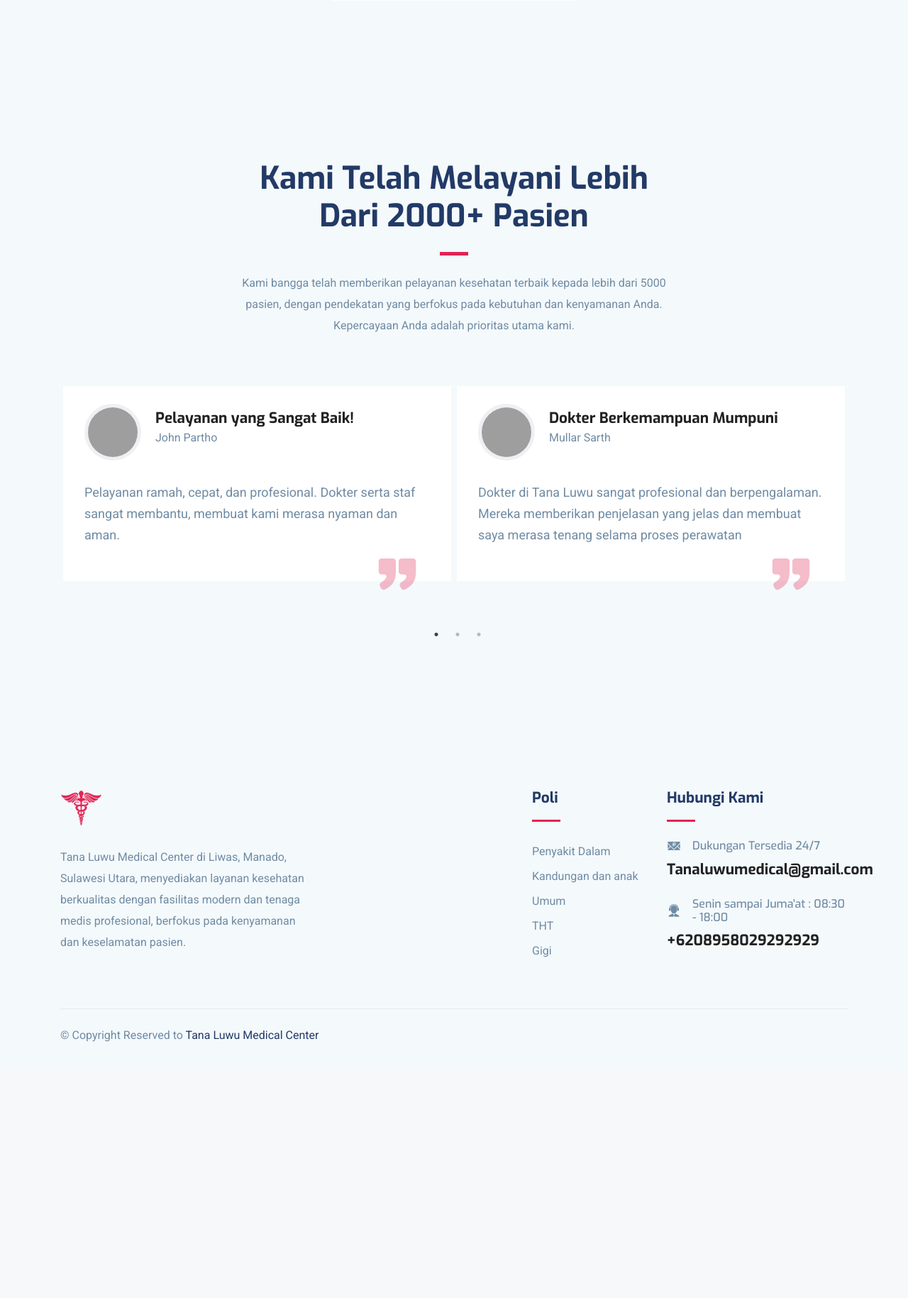
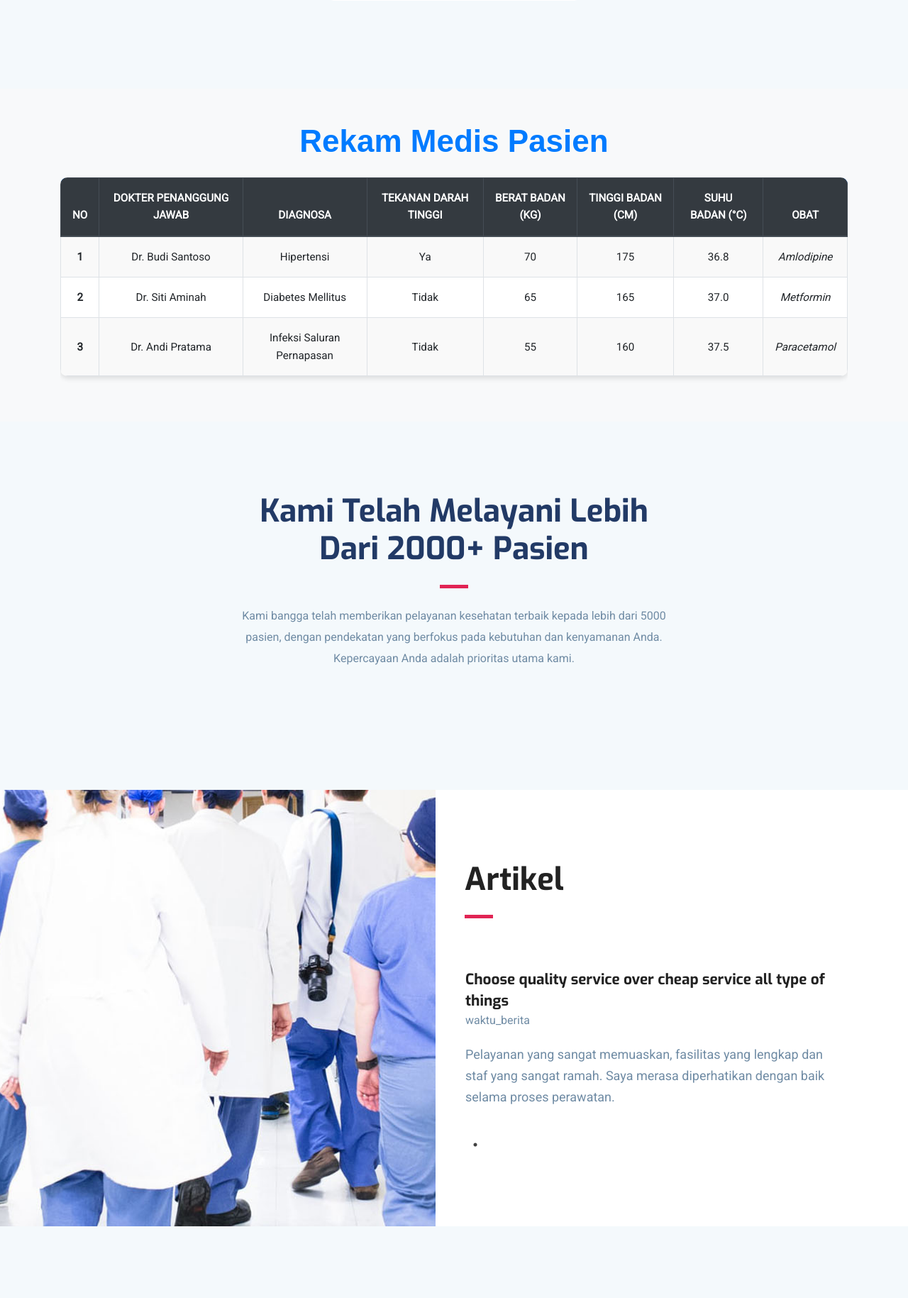
Before and after one commit to Dafanurfiat/Website_RumahSakit, a PHP site: page /landingPage.php in a window 1280 px wide. Shown: the part 3238-5067 px from the top of the page at 71% size. Before the commit the page ends 4706 px from the top, so only its background shows below. Run offline with PHP 8.4, Linux system fonts and the light colour scheme; a user stored in the database is signed in; some libraries are stand-ins or nearby versions; grey boxes are pictures that could not be loaded.

Commit message:
update tampilan

```diff
--- a/contact.php
+++ b/contact.php
@@ -42,7 +42,7 @@
 					<div class="col-lg-6">
 						<div class="text-lg-right top-right-bar mt-2 mt-lg-0">
 							<a href="tel:+23-345-67890" >
-								<span>Panggil Sekarang: </span>
+								<span>Pangil Sekarang: </span>
 								<span class="h4">08958029292929</span>
 							</a>
 						</div>
--- a/css/style.css
+++ b/css/style.css
@@ -1490,4 +1490,72 @@ a:focus {
   opacity: 1;
 }
 
+/* Styling for Rekam Medis Section */
+.rekam-medis {
+  background-color: #f8f9fa; /* Soft background for section */
+  padding: 3rem 0;
+}
+
+.rekam-medis h2 {
+  font-family: 'Arial', sans-serif;
+  color: #007bff; /* Highlighted blue color */
+  font-weight: bold;
+  margin-bottom: 1.5rem;
+}
+
+.table {
+  background: #fff; /* White background for table */
+  border-radius: 10px; /* Rounded corners */
+  overflow: hidden;
+  box-shadow: 0 4px 6px rgba(0, 0, 0, 0.1); /* Subtle shadow */
+}
+
+.table thead {
+  background: #007bff; /* Header background color */
+  color: #fff; /* White text for header */
+  text-transform: uppercase; /* Capitalize headers */
+  font-size: 0.9rem;
+}
+
+.table th,
+.table td {
+  padding: 1rem;
+  text-align: center;
+  vertical-align: middle;
+  font-size: 0.95rem;
+}
+
+.table-hover tbody tr:hover {
+  background: #f1f1f1; /* Light gray hover effect */
+}
+
+.table tbody tr:nth-child(odd) {
+  background: #f9f9f9; /* Alternate row colors */
+}
+
+.table tbody tr:nth-child(even) {
+  background: #fff;
+}
+
+.table td:first-child {
+  font-weight: bold; /* Highlight the first column */
+}
+
+.table td:last-child {
+  font-style: italic; /* Italicize the last column (Obat) */
+}
+
+@media (max-width: 768px) {
+  #rekam-medis h2 {
+    font-size: 1.5rem;
+  }
+
+  .table th,
+  .table td {
+    font-size: 0.8rem;
+    padding: 0.7rem;
+  }
+}
+
+
 /*# sourceMappingURL=maps/style.css.map */
--- a/landingPage.php
+++ b/landingPage.php
@@ -173,7 +173,7 @@ if (!isset($_SESSION['id_pasien'])) {
 					<h2 class="title-color">Perawatan Pribadi <br>& Hidup Sehat</h2>
 					<p class="mt-4 mb-5">Kami menyediakan layanan medis terbaik dan terpercaya. Komitmen kami adalah memberikan pelayanan berkualitas yang mengutamakan kenyamanan dan kesehatan Anda.</p>
 
-					<a href="service.html" class="btn btn-main-2 btn-round-full btn-icon">Poli<i class="icofont-simple-right ml-3"></i></a>
+					<a href="poli.php" class="btn btn-main-2 btn-round-full btn-icon">Poli<i class="icofont-simple-right ml-3"></i></a>
 				</div>
 			</div>
 		</div>
@@ -216,6 +216,7 @@ if (!isset($_SESSION['id_pasien'])) {
 		</div>
 	</div>
 </section>
+
 <section class="section service gray-bg">
 	<div class="container">
 		<div class="row justify-content-center">
@@ -294,6 +295,63 @@ if (!isset($_SESSION['id_pasien'])) {
 		</div>
 	</div>
 </section>
+
+<section id="rekam-medis" class="rekam-medis py-5">
+    <div class="container">
+      <h2 class="text-center mb-4">Rekam Medis Pasien</h2>
+
+      <!-- Table -->
+      <div class="table-responsive">
+        <table class="table table-bordered table-hover">
+          <thead class="thead-dark">
+            <tr>
+              <th scope="col">No</th>
+              <th scope="col">Dokter Penanggung Jawab</th>
+              <th scope="col">Diagnosa</th>
+              <th scope="col">Tekanan Darah Tinggi</th>
+              <th scope="col">Berat Badan (kg)</th>
+              <th scope="col">Tinggi Badan (cm)</th>
+              <th scope="col">Suhu Badan (°C)</th>
+              <th scope="col">Obat</th>
+            </tr>
+          </thead>
+          <tbody>
+            <tr>
+              <td>1</td>
+              <td>Dr. Budi Santoso</td>
+              <td>Hipertensi</td>
+              <td>Ya</td>
+              <td>70</td>
+              <td>175</td>
+              <td>36.8</td>
+              <td>Amlodipine</td>
+            </tr>
+            <tr>
+              <td>2</td>
+              <td>Dr. Siti Aminah</td>
+              <td>Diabetes Mellitus</td>
+              <td>Tidak</td>
+              <td>65</td>
+              <td>165</td>
+              <td>37.0</td>
+              <td>Metformin</td>
+            </tr>
+            <tr>
+              <td>3</td>
+              <td>Dr. Andi Pratama</td>
+              <td>Infeksi Saluran Pernapasan</td>
+              <td>Tidak</td>
+              <td>55</td>
+              <td>160</td>
+              <td>37.5</td>
+              <td>Paracetamol</td>
+            </tr>
+          </tbody>
+        </table>
+      </div>
+    </div>
+  </section>
+
 <section class="section testimonial-2 gray-bg">
 	<div class="container">
 		<div class="row justify-content-center">
@@ -307,85 +365,28 @@ if (!isset($_SESSION['id_pasien'])) {
 		</div>
 	</div>
 
+</section>
+
+<section class="section testimonial">
 	<div class="container">
+		<div class="row">
+			<div class="col-lg-6 offset-lg-6">
+				<div class="section-title">
+					<h2 class="mb-4"><a href= "blog-sidebar.php">Artikel</a></h2>
+					<div class="divider my-4"></div>
+				</div>
+			</div>
+		</div>
 		<div class="row align-items-center">
-			<div class="col-lg-12 testimonial-wrap-2">
-				<div class="testimonial-block style-2  gray-bg">
-					<i class="icofont-quote-right"></i>
-
-					<div class="testimonial-thumb">
-						<img src="images/team/test-thumb1.jpg" alt="" class="img-fluid">
+			<div class="col-lg-6 testimonial-wrap offset-lg-6">
+				<div class="testimonial-block">
+					<div class="client-info">
+						<h4>Choose quality service over cheap service all type of things</h4>
+						<span>waktu_berita </span>
 					</div>
-
-					<div class="client-info ">
-						<h4>Pelayanan yang Sangat Baik!</h4>
-						<span>John Partho</span>
-						<p>
-							Pelayanan ramah, cepat, dan profesional. Dokter serta staf sangat membantu, membuat kami merasa nyaman dan aman.
-						</p>
-					</div>
-				</div>
-
-				<div class="testimonial-block style-2  gray-bg">
-					<div class="testimonial-thumb">
-						<img src="images/team/test-thumb2.jpg" alt="" class="img-fluid">
-					</div>
-
-					<div class="client-info">
-						<h4>Dokter Berkemampuan Mumpuni</h4>
-						<span>Mullar Sarth</span>
-						<p>
-							Dokter di Tana Luwu sangat profesional dan berpengalaman. Mereka memberikan penjelasan yang jelas dan membuat saya merasa tenang selama proses perawatan
-						</p>
-					</div>
-
-					<i class="icofont-quote-right"></i>
-				</div>
-
-				<div class="testimonial-block style-2  gray-bg">
-					<div class="testimonial-thumb">
-						<img src="images/team/test-thumb3.jpg" alt="" class="img-fluid">
-					</div>
-
-					<div class="client-info">
-						<h4>Lingkungan yang Nyaman!</h4>
-						<span>Kolis Mullar</span>
-						<p>
-							Rumah sakit ini memiliki lingkungan yang sangat nyaman dan tenang. Fasilitasnya modern dan membuat pasien merasa seperti di rumah.
-						</p>
-					</div>
-
-					<i class="icofont-quote-right"></i>
-				</div>
-
-				<div class="testimonial-block style-2  gray-bg">
-					<div class="testimonial-thumb">
-						<img src="images/team/test-thumb4.jpg" alt="" class="img-fluid">
-					</div>
-
-					<div class="client-info">
-						<h4>Kebersihan Terjaga dengan baik</h4>
-						<span>Partho Sarothi</span>
-						<p class="mt-4">
-							Tana Luwu Medical Center selalu menjaga kebersihan dengan sangat baik. Setiap ruang dan area selalu terawat, memberikan rasa aman dan nyaman bagi pasien
-						</p>
-					</div>
-					<i class="icofont-quote-right"></i>
-				</div>
-
-				<div class="testimonial-block style-2  gray-bg">
-					<div class="testimonial-thumb">
-						<img src="images/team/test-thumb1.jpg" alt="" class="img-fluid">
-					</div>
-
-					<div class="client-info">
-						<h4>Peralatan yang Lengkap!</h4>
-						<span>Kolis Mullar</span>
-						<p>
-							Peralatan medis di Tana Luwu Medical Center sangat lengkap dan modern. Saya merasa yakin perawatan yang diberikan menggunakan teknologi terbaru untuk hasil yang terbaik
-						</p>
-					</div>
-					<i class="icofont-quote-right"></i>
+					<p>
+						Pelayanan yang sangat memuaskan, fasilitas yang lengkap dan staf yang sangat ramah. Saya merasa diperhatikan dengan baik selama proses perawatan.
+					</p>
 				</div>
 			</div>
 		</div>
--- a/poli.php
+++ b/poli.php
@@ -1,10 +1,5 @@
 <?php
 include 'function/function.php';
-
-if (!isset($_SESSION['id_pasien'])) {
-    header('Location: index.php');
-    exit; // Jangan lanjutkan eksekusi setelah redirect
-}
 
 $poliResult = mysqli_query($conn, "SELECT * FROM poli");
 ?>
--- a/poliSingle.php
+++ b/poliSingle.php
@@ -1,10 +1,5 @@
 <?php
 include "function/function.php";
-
-if (!isset($_SESSION['id_pasien'])) {
-  header('Location: index.php');
-  exit; // Jangan lanjutkan eksekusi setelah redirect
-}
 
 $idPoli = isset($_GET['id_poli']) ? $_GET['id_poli'] : null;
 
```
Also changed, not shown: dokterSingle.php (+21 -49 lines), tentang.php (+0 -70 lines).
